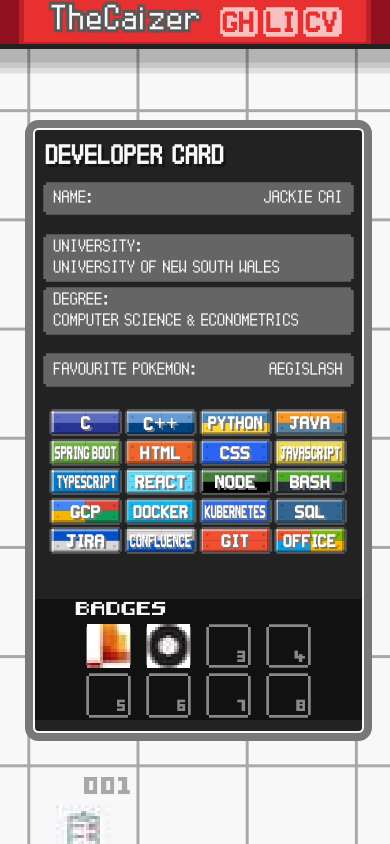
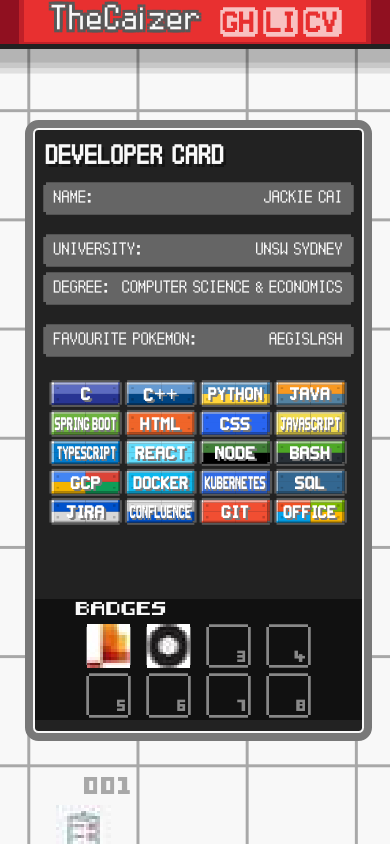
Before and after one commit to TheCaizer/TheCaizer.github.io, a React (Create React App) app: page / in a window 390 px wide. Shown: the top 844 px of the page. Built offline with nearby package versions, Linux system fonts and the light colour scheme.

Commit message:
changed the avatar a bit and changed the degree and uni name for the mobile verison

```diff
--- a/src/components/developer-card/developer-info.tsx
+++ b/src/components/developer-card/developer-info.tsx
@@ -12,11 +12,11 @@ const DeveloperInfo: FC<{small?: boolean}> = (({ small = false }) => (
     <RowGroup>
       <Row small={small}>
         <span>University:</span>
-        <span>University of New South Wales</span>
+        <span>UNSW Sydney</span>
       </Row>
       <Row small={small}>
         <span>Degree:</span>
-        <span>Computer Science & Econometrics</span>
+        <span>Computer Science & Economics</span>
       </Row>
     </RowGroup>
     <RowGroup>
```
Also changed, not shown: src/assets/avatar/cai.png.
